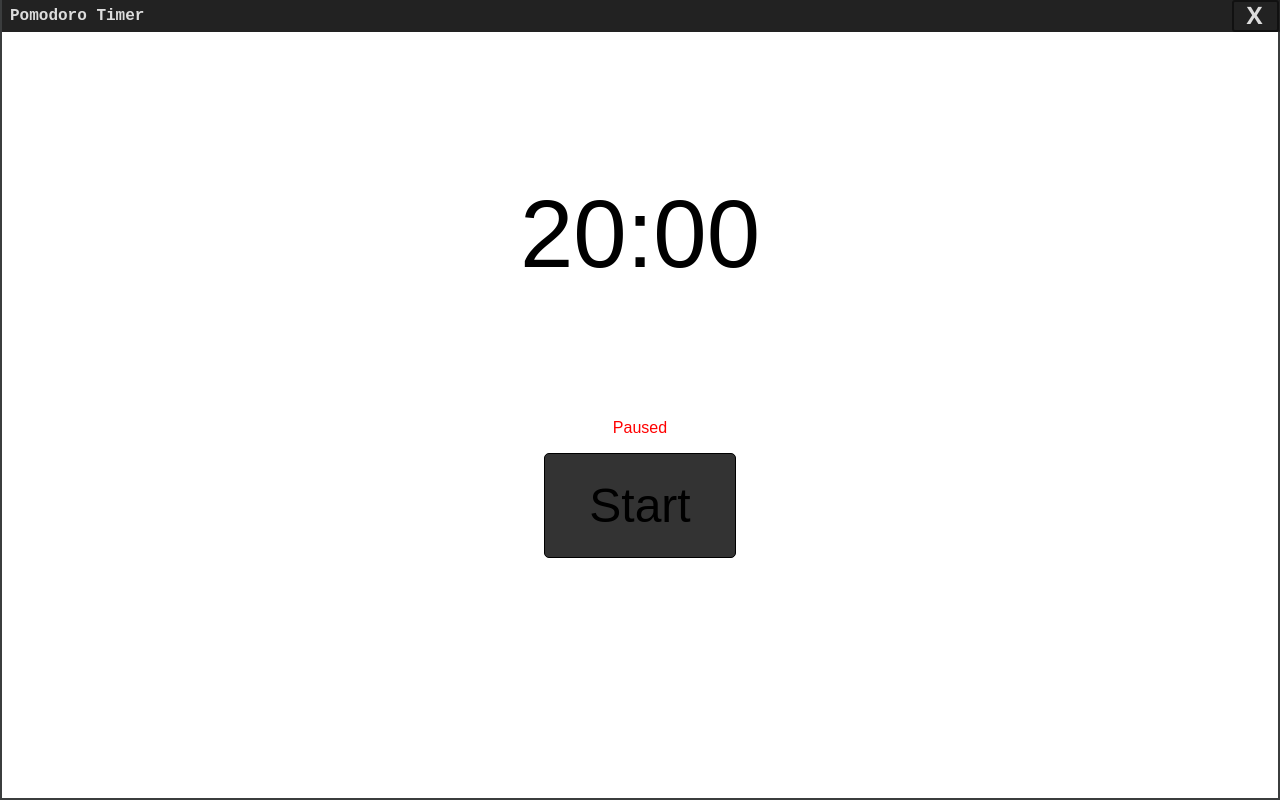
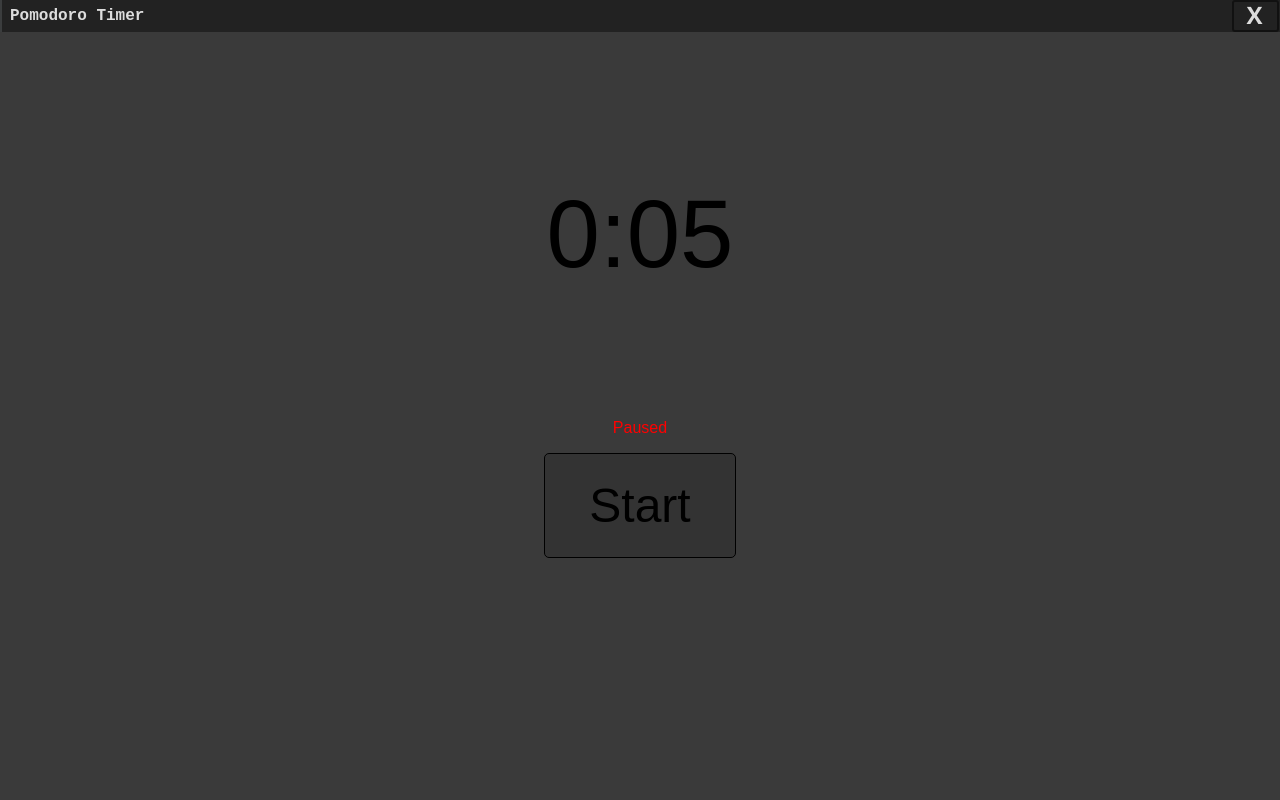
Before and after one commit to devorous/svelte-pomodoro, a SvelteKit app: page / in a window 1280 px wide. Built offline with nearby package versions, Linux system fonts and the light colour scheme.

Commit message:
Added a colour flash when timers reach 0

```diff
--- a/src/routes/+page.svelte
+++ b/src/routes/+page.svelte
@@ -1,12 +1,26 @@
 <script lang="ts">
+    import { onMount } from  'svelte';
     import Timer from '$lib/components/Timer.svelte';
     import Controls from '$lib/components/Controls.svelte';
-    let time = $state(1200);
+    let time = $state(5);
     let type = $state('long');
     let isPaused = $state(false);
     let isFlashing = $state(false);
+    let flashColour = $state('red');
     let count = 0;
     let interval: ReturnType<typeof setInterval> | undefined;
+
+    onMount(() => {
+        $effect(() => {
+            if (isFlashing) {
+                document.body.classList.add('flash-active');
+                document.body.style.backgroundColor = flashColour;
+            } else {
+                document.body.classList.remove('flash-active');
+                document.body.style.backgroundColor = '';
+            }
+        });
+    });
 
     function triggerFlash() {
         isFlashing = true;
@@ -28,13 +42,16 @@
                     if (count % 4 === 0) {
                         set_time(900);
                         type = 'medium';
+                        flashColour = 'green';
                     } else {
                         set_time(300);
                         type = 'short';
+                        flashColour = 'green';
                     }
                 } else {
                     set_time(1200);
                     type = 'long';
+                    flashColour = 'red';
                 }
             }
         },1000);
@@ -48,9 +65,9 @@
     function set_time(newTime: number){
         time = newTime;
     }
+
 </script>
 
-<svelte:body class:flash-active={isFlashing} />
 
 <Timer {time} {type} />
 
@@ -61,23 +78,15 @@
 
 
 <style>
-    @keyframes flash{
-        0% {background-color: #3b3d3e}
-        5% {background-color: red}
-        10% {background-color: #3b3d3e}
-        75% {background-color: #3b3d3e}
-        80% {background-color: red}
-        85% {background-color: #3b3d3e}
-        100% {background-color: #3b3d3e}
-    }
-    :global(body.flash-active){
+    :global(body.flash-active) {
         animation: flash 1s ease-in-out;
     }
-    :global(body){
-        box-sizing: border-box;
-        box-shadow: inset 0 0 0 2px #3b3d3e;
-        background-color: #00000000;
-        overflow:hidden;
+    @keyframes flash {
+        0% { opacity: 1; }
+        25% { opacity: 0.3; }
+        50% { opacity: 1; }
+        75% { opacity: 0.3; }
+        100% { opacity: 1; }
     }
     p{
         color: red;
--- a/svelte.config.js
+++ b/svelte.config.js
@@ -6,7 +6,7 @@ const config = {
 		adapter: adapter({
 			pages: 'build',
 			assets: 'build',
-			fallback: 'index.html'
+			fallback: '404.html'
 		})
 	}
 };
```
